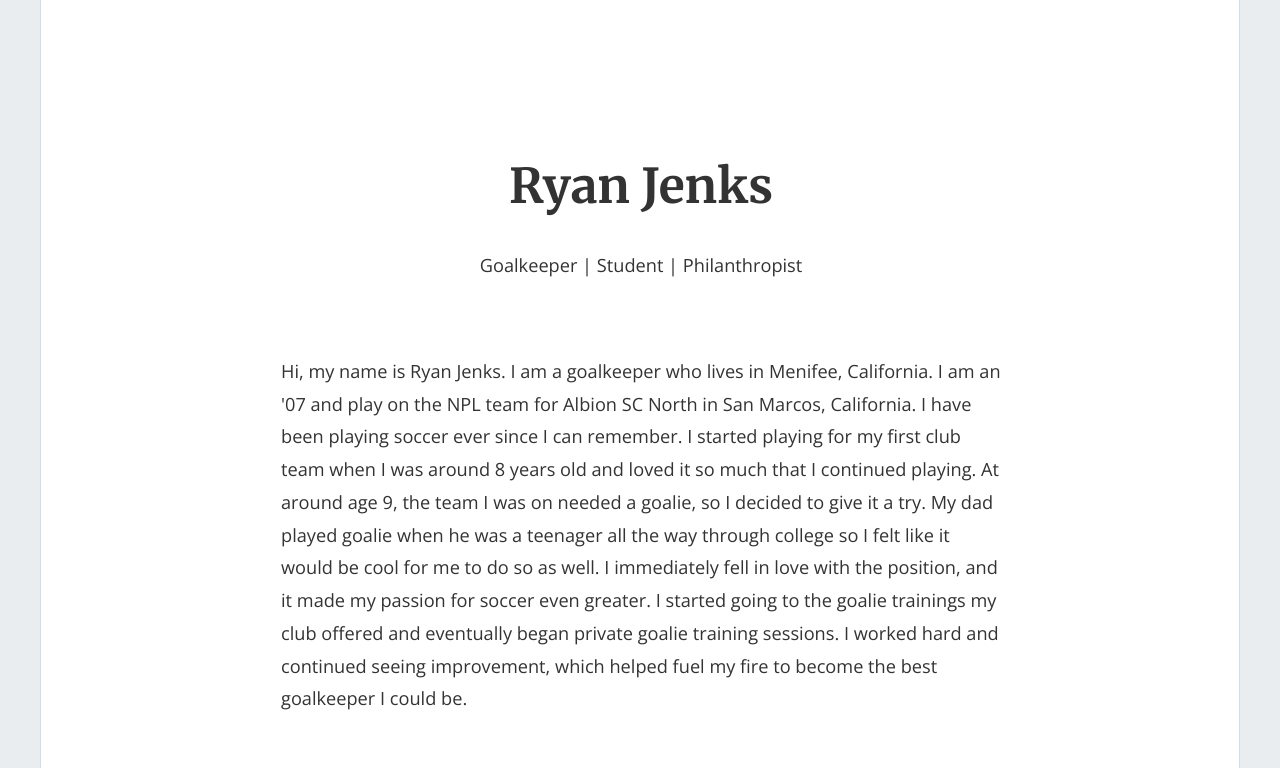
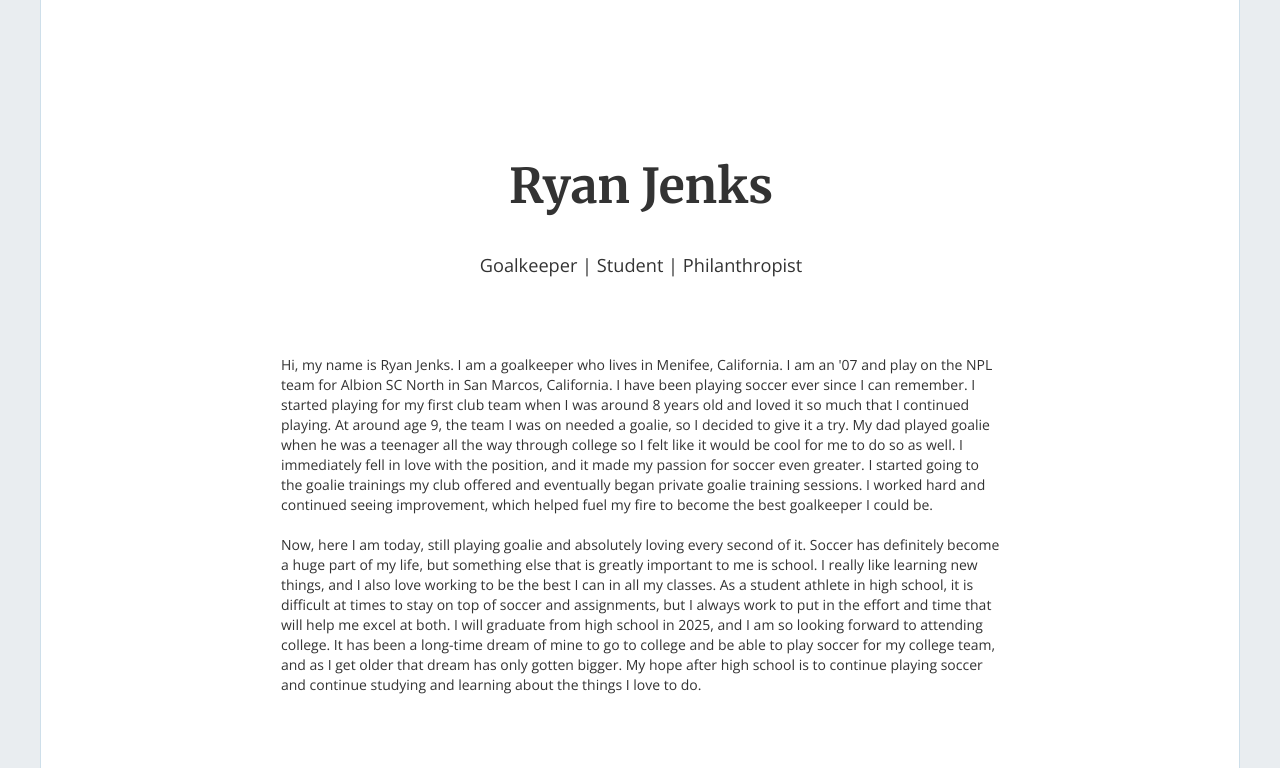
Before and after one commit to jamigibbs/phantom, a Jekyll site: the page built from index.html, in a window 1280 px wide. Shown: the top 768 px of the page. Built offline with Jekyll 4.4.1, drawn with Linux system fonts in a browser that asks for light colours; nearby versions of some CDN libraries; grey boxes are pictures that could not be loaded.

Commit message:
Update about.html

```diff
--- a/_includes/about.html
+++ b/_includes/about.html
@@ -1,8 +1,5 @@
 <div align="left" class="content">
-  <p>
-    Hi, my name is Ryan Jenks. I am a goalkeeper who lives in Menifee, California. I am an '07 and play on the NPL team for Albion SC North in San Marcos, California. I have been playing soccer ever since I can remember. I started playing for my first club team when I was around 8 years old and loved it so much that I continued playing. At around age 9, the team I was on needed a goalie, so I decided to give it a try. My dad played goalie when he was a teenager all the way through college so I felt like it would be cool for me to do so as well. I immediately fell in love with the position, and it made my passion for soccer even greater. I started going to the goalie trainings my club offered and eventually began private goalie training sessions. I worked hard and continued seeing improvement, which helped fuel my fire to become the best goalkeeper I could be.
-  </p>
-  <p>
-    Now, here I am today, still playing goalie and absolutely loving every second of it. Soccer has definitely become a huge part of my life, but something else that is greatly important to me is school. I really like learning new things, and I also love working to be the best I can in all my classes. As a student athlete in high school, it is difficult at times to stay on top of soccer and assignments, but I always work to put in the effort and time that will help me excel at both. I will graduate from high school in 2025, and I am so looking forward to attending college.  It has been a long-time dream of mine to go to college and be able to play soccer for my college team, and as I get older that dream has only gotten bigger. My hope after high school is to continue playing soccer and continue studying and learning about the things I love to do.
-  </p>
+Hi, my name is Ryan Jenks. I am a goalkeeper who lives in Menifee, California. I am an '07 and play on the NPL team for Albion SC North in San Marcos, California. I have been playing soccer ever since I can remember. I started playing for my first club team when I was around 8 years old and loved it so much that I continued playing. At around age 9, the team I was on needed a goalie, so I decided to give it a try. My dad played goalie when he was a teenager all the way through college so I felt like it would be cool for me to do so as well. I immediately fell in love with the position, and it made my passion for soccer even greater. I started going to the goalie trainings my club offered and eventually began private goalie training sessions. I worked hard and continued seeing improvement, which helped fuel my fire to become the best goalkeeper I could be.
+<br><br>
+Now, here I am today, still playing goalie and absolutely loving every second of it. Soccer has definitely become a huge part of my life, but something else that is greatly important to me is school. I really like learning new things, and I also love working to be the best I can in all my classes. As a student athlete in high school, it is difficult at times to stay on top of soccer and assignments, but I always work to put in the effort and time that will help me excel at both. I will graduate from high school in 2025, and I am so looking forward to attending college.  It has been a long-time dream of mine to go to college and be able to play soccer for my college team, and as I get older that dream has only gotten bigger. My hope after high school is to continue playing soccer and continue studying and learning about the things I love to do.
 </div>
```
